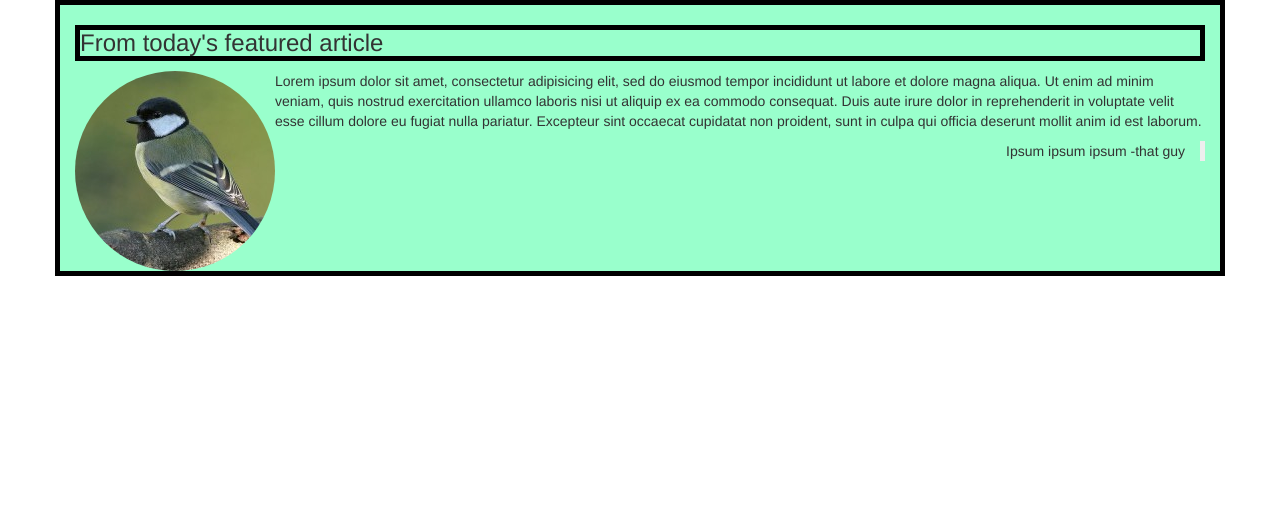
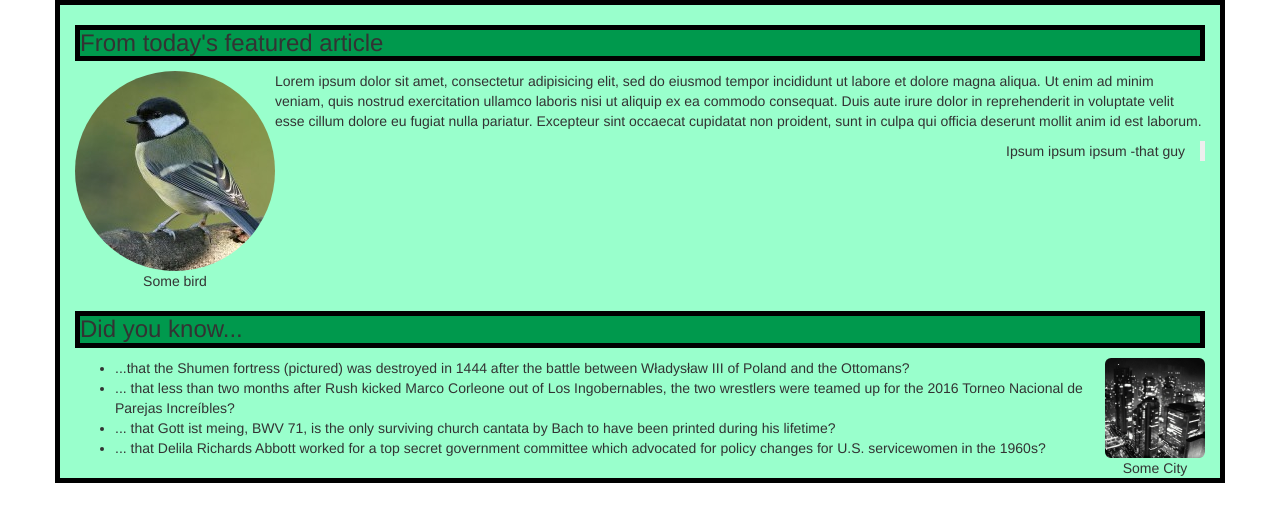
Before and after one commit to danjsiegel/bstrap, a plain HTML site: page index.html in a window 1280 px wide. Drawn offline with Linux system fonts and the light colour scheme.

Commit message:
added send section to page

```diff
--- a/css/styles.css
+++ b/css/styles.css
@@ -7,3 +7,6 @@
   background-color: #99ffcc;
   border: 5px solid #000000;
 }
+.darker {
+  background-color: #00994d;
+}
--- a/index.html
+++ b/index.html
@@ -37,9 +37,27 @@
   -->
 
 <div class="container featurebox">
-  <h3 class="featurebox">From today's featured article</h3>
-    <img class="img-circle pull-left" src="img/bird1.jpg" alt="bird">
+  <div class="clearfix">
+  <h3 class="featurebox darker">From today's featured article</h3>
+    <figure class="pull-left text-center">
+    <img class="img-circle" src="img/bird1.jpg" alt="bird">
+      <figcaption>Some bird</figcaption>
+    </figure>
     <p>Lorem ipsum dolor sit amet, consectetur adipisicing elit, sed do eiusmod tempor incididunt ut labore et dolore magna aliqua. Ut enim ad minim veniam, quis nostrud exercitation ullamco laboris nisi ut aliquip ex ea commodo consequat. Duis aute irure dolor in reprehenderit in voluptate velit esse cillum dolore eu fugiat nulla pariatur. Excepteur sint occaecat cupidatat non proident, sunt in culpa qui officia deserunt mollit anim id est laborum. <section class="blockquote-reverse"> Ipsum ipsum ipsum -that guy</section></p>
+  </div>
+    <div class="clearfix">
+  <h3 class="featurebox darker">Did you know...</h3>
+    <figure class="pull-right text-center">
+      <img class="img-rounded" src="img/city1.jpg" alt="City">
+        <figcaption>Some City</figcaption>
+    </figure>
+    <ul>
+      <li> ...that the Shumen fortress (pictured) was destroyed in 1444 after the battle between Władysław III of Poland and the Ottomans?</li>
+      <li> ... that less than two months after Rush kicked Marco Corleone out of Los Ingobernables, the two wrestlers were teamed up for the 2016 Torneo Nacional de Parejas Increíbles?</li>
+      <li>... that Gott ist meing, BWV 71, is the only surviving church cantata by Bach to have been printed during his lifetime?</li>
+      <li>... that Delila Richards Abbott worked for a top secret government committee which advocated for policy changes for U.S. servicewomen in the 1960s?</li>
+    </ul>
+  </div>
 </div>
 
   </body>
```
Also changed, not shown: img/city1.jpg (added).
